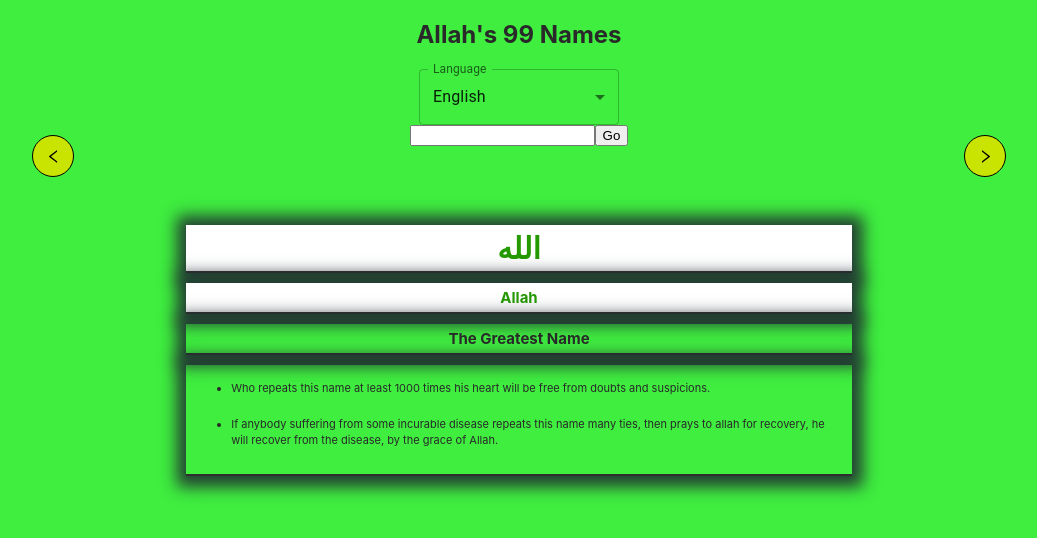
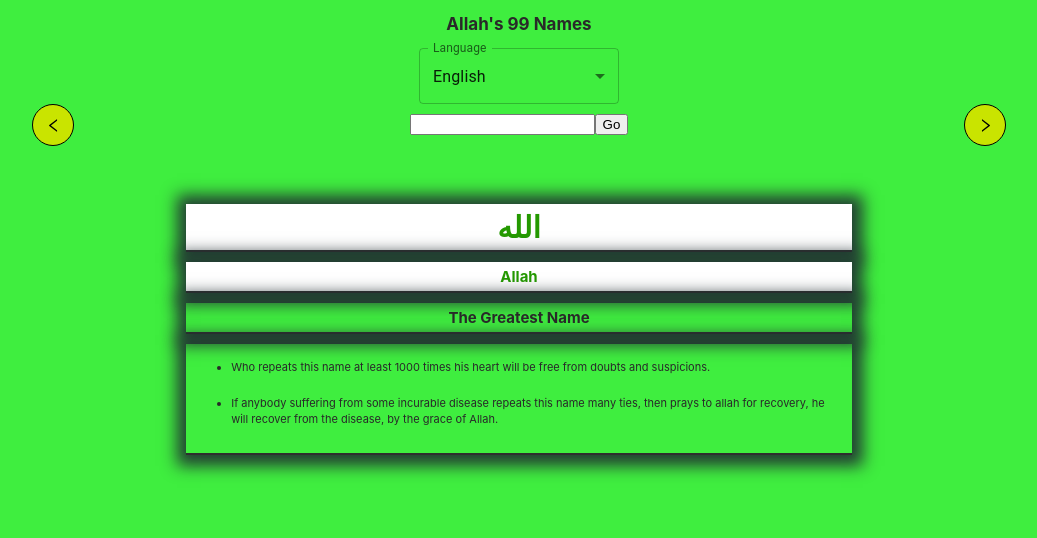
Before and after one commit to Muad1105/Allah99Names, a React (Create React App) app: page / in a window 1280 px wide. Shown: the top 538 px of the page, without its empty margins (121-1158 px from the left). Built offline with nearby package versions, Linux system fonts and the light colour scheme.

Commit message:
arrow style go btn margin style screen size 1027 and above

```diff
--- a/src/App.css
+++ b/src/App.css
@@ -19,6 +19,11 @@ body {
   /* position: relative; */
 }
 
+.section-header-name {
+  text-align: center;
+  font-size: 17px;
+}
+
 .name-container {
   width: 80vw;
   height: inherit;
@@ -30,7 +35,6 @@ body {
 }
 .gotoName {
   top: 10px;
-  /* right: 0; */
   display: flex;
   justify-content: center;
 }
@@ -129,6 +133,7 @@ body {
     width: 100vw;
   }
   .gotoName {
+    top: 10px;
     display: flex;
     flex-direction: column;
     justify-content: center;
@@ -177,11 +182,19 @@ body {
   .name-container {
     font-size: 14px;
   }
+  .gotoName {
+    top: 10px;
+    position: absolute;
+  }
 }
 
 @media (min-width: 1025px) and (max-width: 1280px) {
   .name-container {
     font-size: 15px;
+  }
+  .gotoName {
+    top: 10px;
+    position: absolute;
   }
 }
 
@@ -189,4 +202,8 @@ body {
   .name-container {
     font-size: 15px;
   }
+  .gotoName {
+    top: 10px;
+    position: absolute;
+  }
 }
--- a/src/components/EachNameStructure.js
+++ b/src/components/EachNameStructure.js
@@ -75,7 +75,11 @@ const EachNameStructure = () => {
   return (
     <div className="name-section-container">
       {/* {allahNames.map((e, i) => { */}
-      <h2>Allah's 99 Names</h2>
+      <h2 className="section-header-name">
+        {selectedLanguage == 10
+          ? "Allah's 99 Names"
+          : "അല്ലാഹുവിൻ്റെ 99 നാമങ്ങൾ"}
+      </h2>
       <SelectLanguage selctedLanguage={selctedLanguage} />
       <div className="name-container">
         <div className="gotoName">
```
